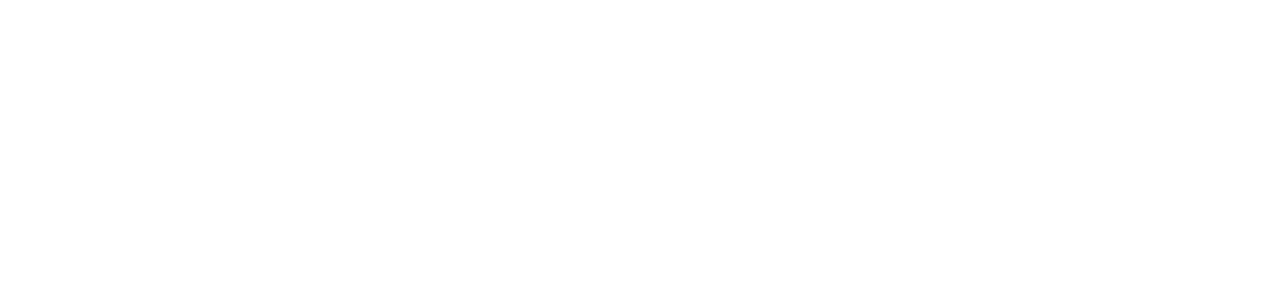
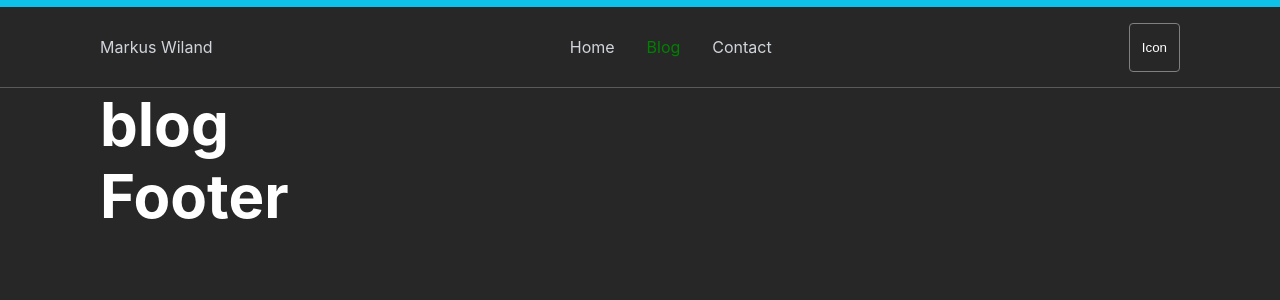
Before and after one commit to MarkusWiland/portv2, a Next.js app: page /blog in a window 1280 px wide. Before the commit this address had no page. Shown: the top 300 px of the page. Built offline with nearby package versions, Linux system fonts and the light colour scheme.

Commit message:
added design to links

```diff
--- /dev/null
+++ b/components/Button/Button.js
@@ -0,0 +1,5 @@
+import React from 'react';
+
+export default function Button({ color, text }) {
+  return <button className={color}>{text}</button>;
+}
--- a/components/Header/Header.js
+++ b/components/Header/Header.js
@@ -1,7 +1,9 @@
-import { Container } from "../../components";
-import Link from "next/link";
-import styles from "./Header.module.css";
+import { Container } from '../../components';
+import Link from 'next/link';
+import styles from './Header.module.css';
+import { useRouter } from 'next/router';
 export default function Header() {
+  const router = useRouter();
   return (
     <header className={styles.header}>
       <div className={styles.greenLine}></div>
@@ -11,17 +13,21 @@
           <ul className={styles.ul}>
             <li>
               <Link href="/">
-                <a>Home</a>
+                <a className={router.pathname == '/' ? styles.a : ''}>Home</a>
               </Link>
             </li>
             <li>
-              <Link href="/">
-                <a>Blog</a>
+              <Link href="/blog">
+                <a className={router.pathname == '/blog' ? styles.a : ''}>
+                  Blog
+                </a>
               </Link>
             </li>
             <li>
-              <Link href="/">
-                <a>Contact</a>
+              <Link href="/contact">
+                <a className={router.pathname == '/contact' ? styles.a : ''}>
+                  Contact
+                </a>
               </Link>
             </li>
           </ul>
--- a/components/Header/Header.module.css
+++ b/components/Header/Header.module.css
@@ -1,10 +1,11 @@
 .header {
   position: sticky;
   top: 0;
+  border-bottom: 1px solid var(--borderBottom);
 }
 .greenLine {
-  height: 10px;
-  background-color: var(--green);
+  height: 7px;
+  background-color: var(--blue);
   width: 100%;
 }
 .nav {
@@ -30,5 +31,11 @@
   border-radius: 4px;
 }
 .buttonIcon:hover {
-  border-color: var(--green);
+  border-color: var(--blue);
 }
+.a {
+  color: green;
+}
+.a:hover {
+  color: var(--blue);
+}
--- a/components/Main/Main.js
+++ b/components/Main/Main.js
@@ -1,4 +1,5 @@
-import styles from "./Main.module.css";
+import styles from './Main.module.css';
+import { Button } from '../../components';
 export default function Main() {
   return (
     <section className={styles.section}>
@@ -7,8 +8,8 @@
         <h3>Jag jobbar som IT-Konsult och älskar React och Next js.</h3>
         <p>lite om mig här</p>
         <span className={styles.buttons}>
-          <button className={styles.button}>Läs Blogg</button>
-          <button className={styles.button}>Läs mer om mig</button>
+          <Button color={styles.button} text="Läs Blogg" />
+          <Button color={styles.button} text="Läs mer om mig" />
         </span>
       </article>
     </section>
--- a/components/Main/Main.module.css
+++ b/components/Main/Main.module.css
@@ -1,7 +1,7 @@
 .section {
   margin-top: -5rem;
   margin-bottom: 5rem;
-  min-height: calc(100vh - 90px);
+  min-height: calc(100vh - 87px);
   display: flex;
   flex-direction: column;
   justify-content: center;
@@ -18,6 +18,7 @@
 }
 .button:hover {
   transform: scale(1.05);
+  border: 1px solid var(--blue);
 }
 
 .buttons {
--- a/components/index.js
+++ b/components/index.js
@@ -3,3 +3,4 @@
 export { default as Container } from './Container/Container';
 export { default as Layout } from './Layout/Layout';
 export { default as Main } from './Main/Main';
+export { default as Button } from './Button/Button';
--- /dev/null
+++ b/pages/blog.js
@@ -0,0 +1,16 @@
+import Head from 'next/head';
+import React from 'react';
+import { Layout } from '../components';
+
+export default function blog() {
+  return (
+    <Layout>
+      <Head>
+        <title>Create Next App</title>
+        <meta name="description" content="Generated by create next app" />
+        <link rel="icon" href="/favicon.ico" />
+      </Head>
+      <h1>blog</h1>
+    </Layout>
+  );
+}
--- a/styles/globals.css
+++ b/styles/globals.css
@@ -4,12 +4,13 @@
   --foreground: #f8f8f2;
   --selection: #44475a;
   --cyan: #8be9fd;
-  --green: aquamarine;
+  --blue: #0dc1e9;
   --orange: #ffb86c;
   --textColor: #ffffff;
   --ptext: #d1d5db;
   --pink: #ff79c6;
   --purple: #bd93f9;
+  --borderBottom: rgba(146, 146, 146, 0.479);
   --red: #f55;
   --yellow: #f1fa8c;
 }
```
Also changed, not shown: pages/contact.js (added, +16 -0 lines), components/Button/Button.module.css (added).
